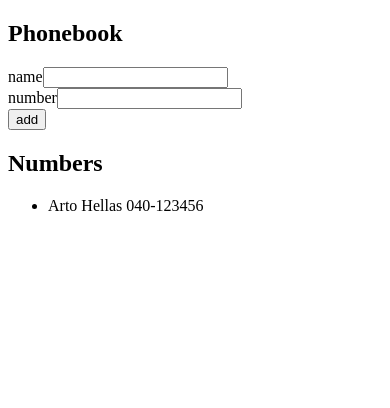
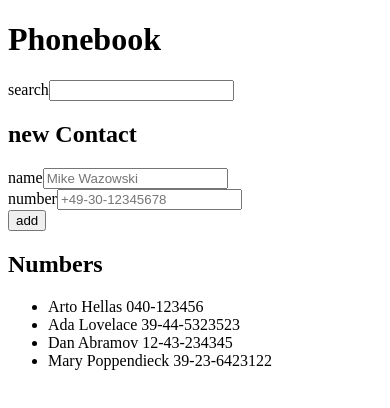
Before and after one commit to LambertSchulze/fullstackopen, a React (Create React App) app in the folder part2/phonebook/: page / in a window 390 px wide. Shown: the top 408 px of the page. Built offline with nearby package versions, Linux system fonts and the light colour scheme.

Commit message:
phonebook step5

```diff
--- a/part2/phonebook/src/App.js
+++ b/part2/phonebook/src/App.js
@@ -2,13 +2,14 @@ import { useState } from 'react'
 
 const App = () => {
   const [persons, setPersons] = useState([
-    {
-      name: 'Arto Hellas',
-      number: '040-123456'
-    }
+    { name: 'Arto Hellas', number: '040-123456' },
+    { name: 'Ada Lovelace', number: '39-44-5323523' },
+    { name: 'Dan Abramov', number: '12-43-234345' },
+    { name: 'Mary Poppendieck', number: '39-23-6423122' }
   ])
   const [newName, setNewName] = useState('')
   const [newNumber, setNewNumber] = useState('')
+  const [searchTerm, setSearchTerm] = useState('')
 
   const handleNameChange = (event) => {
     setNewName(event.target.value)
@@ -33,29 +34,43 @@ const App = () => {
     setNewNumber('')
   }
 
+  const handleSearchChange = (event) => {
+    setSearchTerm(event.target.value)
+  }
+
   return (
     <div>
-      <h2>Phonebook</h2>
+      <h1>Phonebook</h1>
+
+      <label>search
+        <input type="search" value={searchTerm} onChange={handleSearchChange} />
+      </label>
+
+      <h2>new Contact</h2>
       <form onSubmit={handleSubmit}>
         <div>
           <label>name
-            <input value={newName} onChange={handleNameChange} required />
+            <input type="text" value={newName} onChange={handleNameChange} required pattern="[a-Z]" placeholder="Mike Wazowski"/>
           </label>
         </div>
         <div>
           <label>number
-            <input value={newNumber} onChange={handleNumberChange} required />
+            <input type="tel" value={newNumber} onChange={handleNumberChange} required placeholder="+49-30-12345678" />
           </label>
         </div>
         <div>
           <button type="submit">add</button>
         </div>
       </form>
+
       <h2>Numbers</h2>
         <ul>
-          {persons.map(p =>
-            <li key={p.name}>{p.name} {p.number}</li>
-          )}
+          {persons
+            .filter(p => p.name.toLowerCase().includes(searchTerm.toLowerCase()))
+            .map((p, index) =>
+              <li key={index}>{p.name} {p.number}</li>
+            )
+          }
         </ul>
     </div>
   )
```
